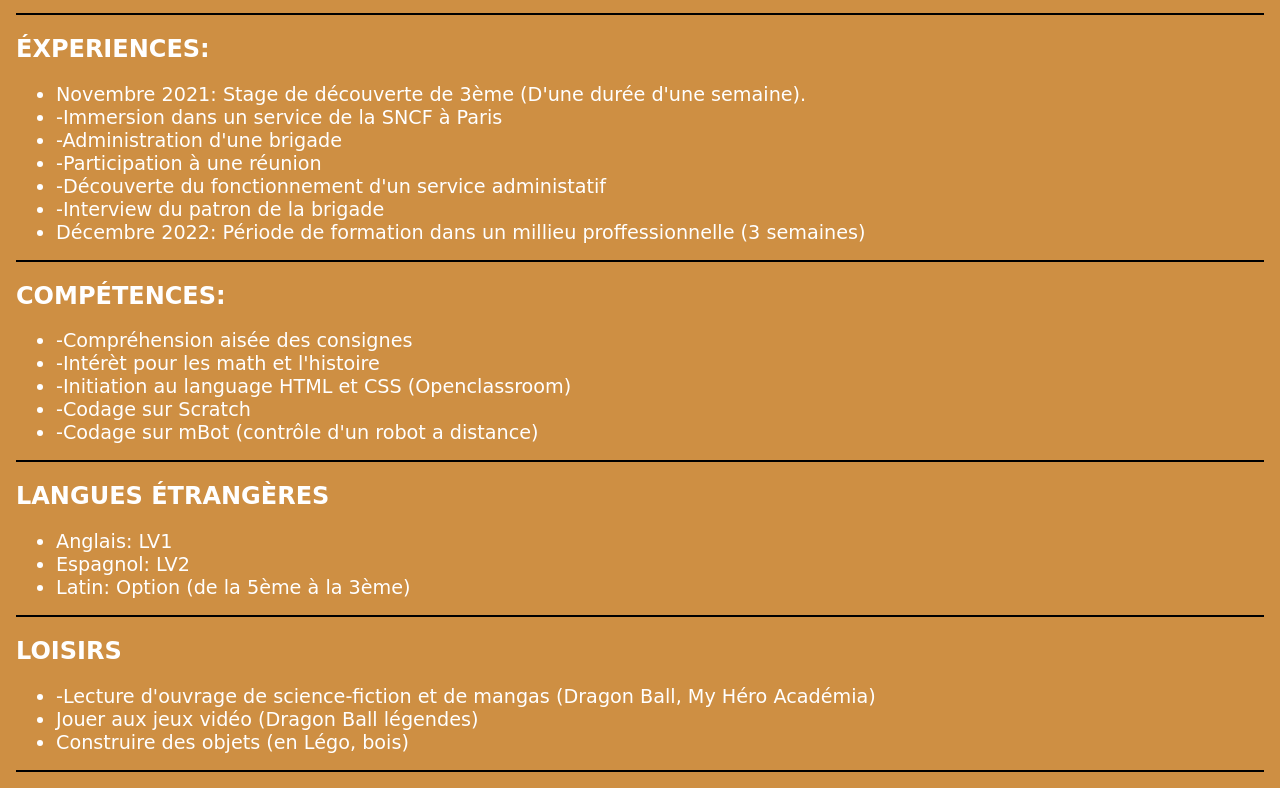
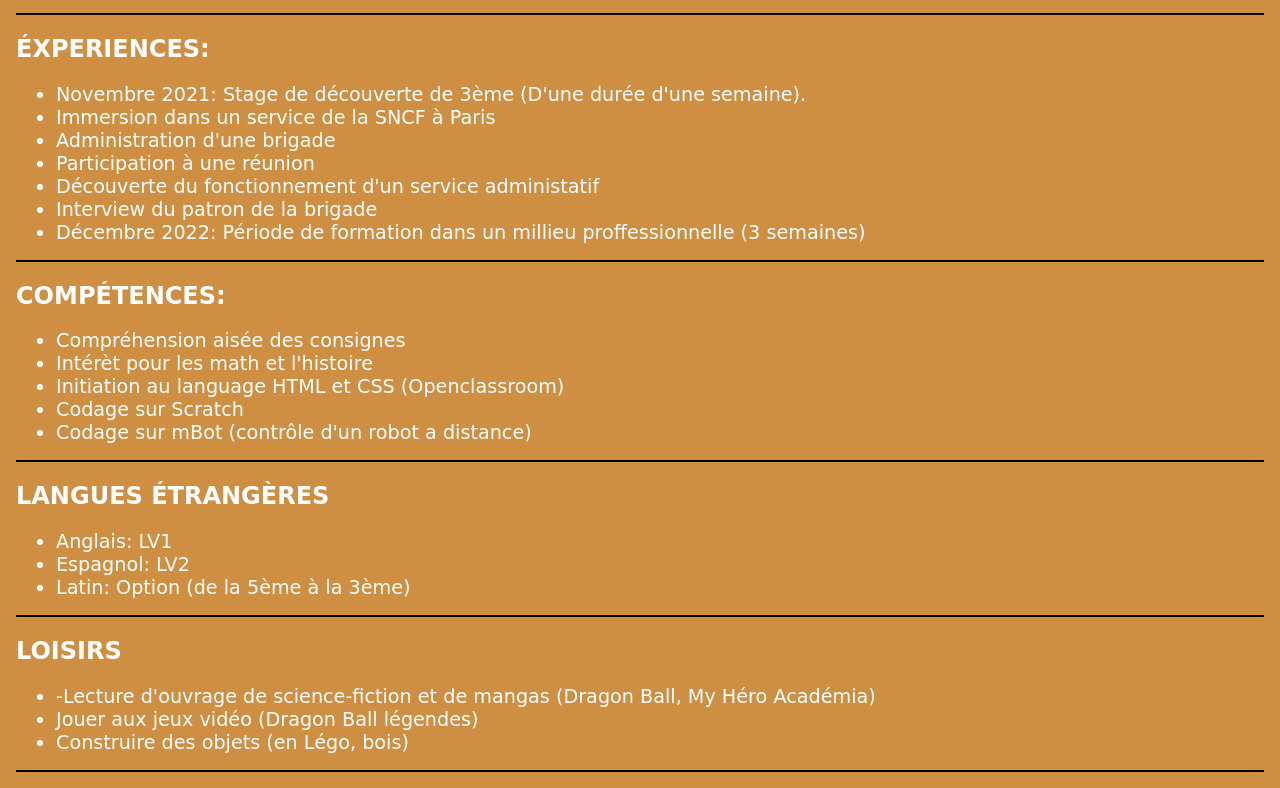
Before and after one commit to Kyllman44/Kyllman44, a plain HTML site: page index.html in a window 1280 px wide. Shown: the part 998-1786 px from the top of the page. Drawn offline with Linux system fonts and the light colour scheme.

Commit message:
Update index.html

```diff
--- a/index.html
+++ b/index.html
@@ -37,22 +37,22 @@
                 <h2 class="cv-article-title">Éxperiences:</h2>
                 <ul>
                     <li>Novembre 2021: Stage de découverte de 3ème (D'une durée d'une semaine).</li>
-                    <li>-Immersion dans un service de la SNCF à Paris</li>
-                    <li>-Administration d'une brigade</li>
-                    <li>-Participation à une réunion</li>
-                    <li>-Découverte du fonctionnement d'un service administatif</li>
-                    <li>-Interview du patron de la brigade</li>
+                    <li>Immersion dans un service de la SNCF à Paris</li>
+                    <li>Administration d'une brigade</li>
+                    <li>Participation à une réunion</li>
+                    <li>Découverte du fonctionnement d'un service administatif</li>
+                    <li>Interview du patron de la brigade</li>
                     <li>Décembre 2022: Période de formation dans un millieu proffessionnelle (3 semaines)</li>
                  </ul>
             </article>
             <article  class="cv-article">
                 <h2 class="cv-article-title">compétences:</h2>
                 <ul>
-                    <li>-Compréhension aisée des consignes</li>
-                    <li>-Intérèt pour les math et l'histoire</li>
-                    <li>-Initiation au language HTML et CSS (Openclassroom)</li>
-                    <li>-Codage sur Scratch</li>
-                    <li>-Codage sur mBot (contrôle d'un robot a distance)</li>
+                    <li>Compréhension aisée des consignes</li>
+                    <li>Intérèt pour les math et l'histoire</li>
+                    <li>Initiation au language HTML et CSS (Openclassroom)</li>
+                    <li>Codage sur Scratch</li>
+                    <li>Codage sur mBot (contrôle d'un robot a distance)</li>
                 </ul>
             </article>
             <article class="cv-article">
```
